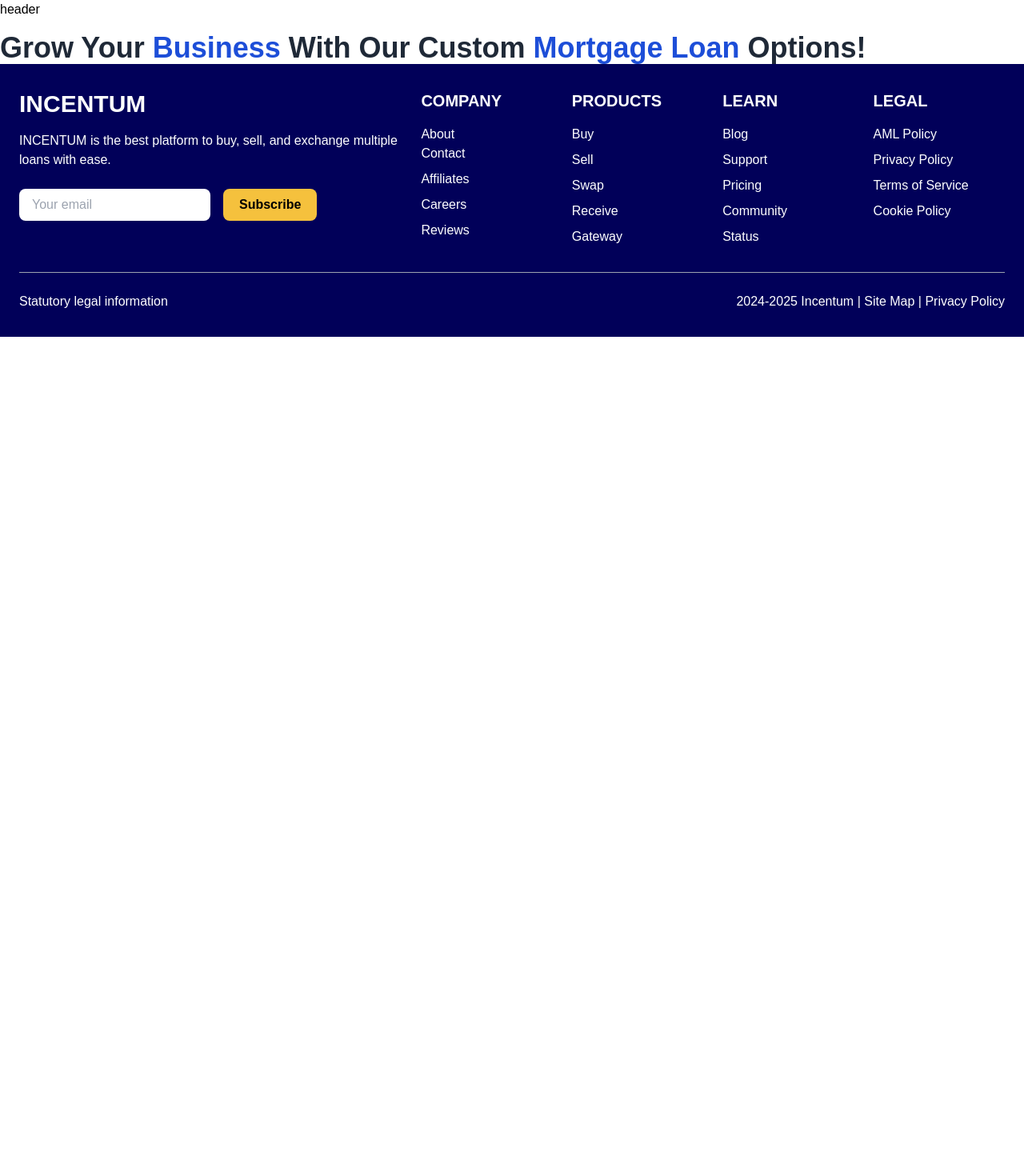
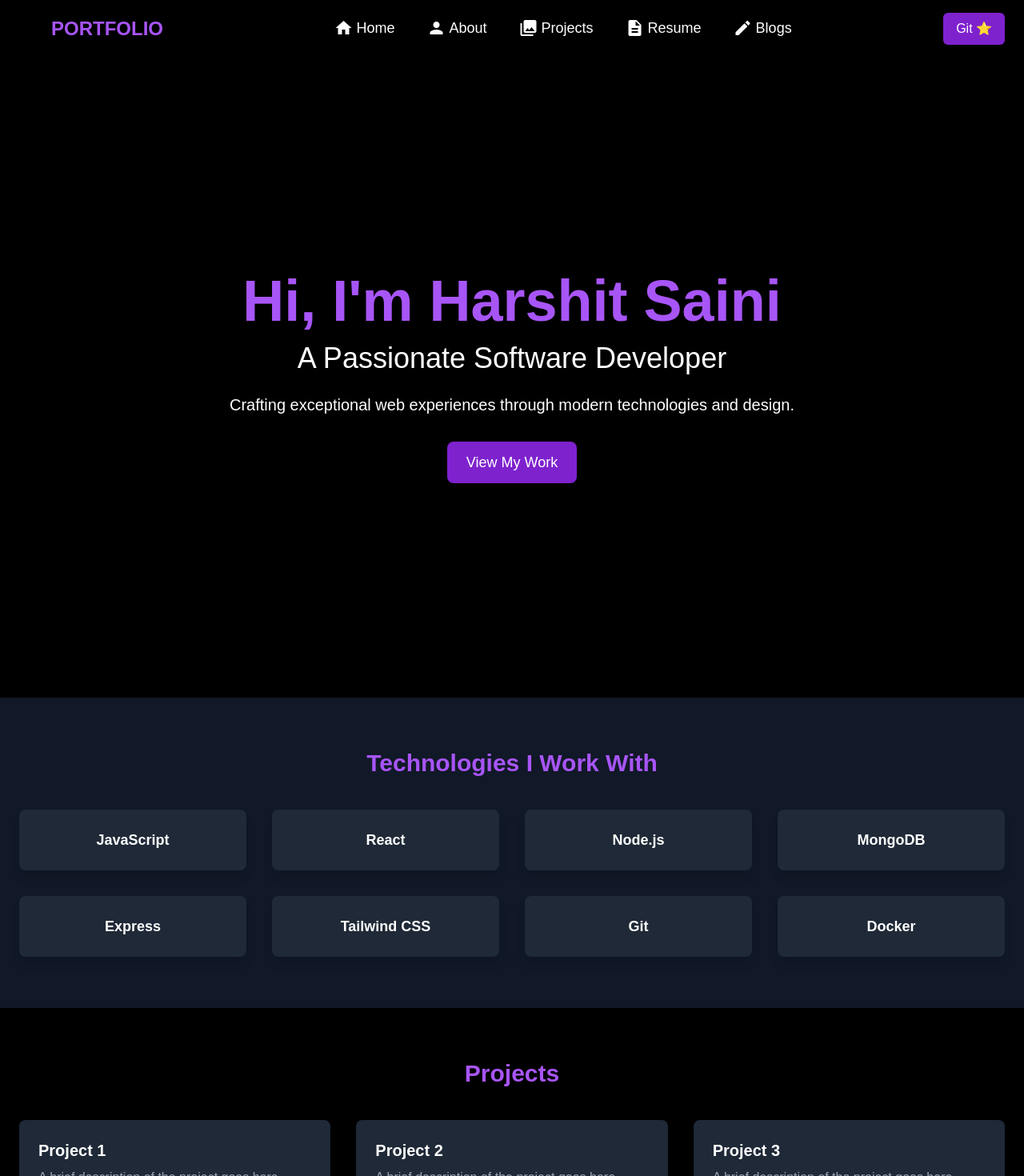
Before and after one commit to harshitsaini01/Portfolio, a React (Vite) app: page / in a window 1280 px wide. Shown: the top 1470 px of the page at 80% size. Before the commit the page ends 800 px from the top, so only its background shows below. Built offline with nearby package versions, Linux system fonts and the light colour scheme; the HTML template or start-up script is replaced by a standard one.

Commit message:
Second push

```diff
--- a/index.html
+++ b/index.html
@@ -3,6 +3,11 @@
   <head>
     <meta charset="UTF-8" />
     <link rel="icon" type="image/svg+xml" href="/vite.svg" />
+    <link
+  href="https://fonts.googleapis.com/icon?family=Material+Icons"
+  rel="stylesheet"
+>
+
     <meta name="viewport" content="width=device-width, initial-scale=1.0" />
     <title>Portfolio</title>
   </head>
--- a/package.json
+++ b/package.json
@@ -10,6 +10,7 @@
     "preview": "vite preview"
   },
   "dependencies": {
+    "framer-motion": "^11.15.0",
     "react": "^18.3.1",
     "react-dom": "^18.3.1",
     "react-router-dom": "^7.1.1"
--- a/src/components/layout/Footer.jsx
+++ b/src/components/layout/Footer.jsx
@@ -1,24 +1,23 @@
 import React from "react";
-import { Link, useNavigate } from "react-router-dom";
-
+import { Link } from "react-router-dom";
 
 const Footer = () => {
   return (
-    <footer className="bg-[#010059] text-white py-8 px-6 ">
+    <footer className="bg-black text-white py-8 px-6">
       <div className="max-w-screen-xl mx-auto grid grid-cols-1 md:grid-cols-5 gap-6">
         {/* Left Section */}
         <div className="col-span-2">
-          <h1 className="text-2xl md:text-3xl font-bold">INCENTUM</h1>
-          <p className="mt-4 text-sm md:text-base">
-            INCENTUM is the best platform to buy, sell, and exchange multiple loans with ease.
-          </p>
+          <h1 className="text-2xl font-bold text-purple-500 hover:scale-110 transition-transform duration-300">
+            PORTFOLIO
+          </h1>
+
           <div className="mt-6 flex flex-col sm:flex-row space-y-4 sm:space-y-0">
             <input
               type="email"
               placeholder="Your email"
-              className="px-4 py-2 text-sm md:text-base text-black focus:outline-none rounded-lg w-full sm:w-auto"
+              className="px-4 py-2 text-sm text-black focus:outline-none rounded-lg w-full sm:w-auto"
             />
-            <button className="bg-[#F5C13D] px-5 py-2 text-black text-sm md:text-base font-bold rounded-lg sm:ml-4 hover:bg-[#F5C13D] transition">
+            <button className="bg-purple-700 px-5 py-2 text-white font-bold rounded-lg sm:ml-4 hover:bg-purple-600 hover:scale-105 transition-transform duration-300">
               Subscribe
             </button>
           </div>
@@ -28,62 +27,49 @@ const Footer = () => {
         <div className="col-span-3 grid grid-cols-2 md:grid-cols-4 gap-6">
           {/* Company Section */}
           <div>
-            <h3 className="text-lg md:text-xl font-bold uppercase">Company</h3>
-            <ul className="mt-4 space-y-2 text-sm md:text-base">
-              <Link to = "/about-us" >
-              <li>About</li>
+            <h3 className="text-lg font-bold uppercase">Company</h3>
+            <ul className="mt-4 space-y-2 text-sm">
+              <Link to="/about" className="hover:text-purple-500">
+                <li>About</li>
               </Link>
-              <Link to = "/contact-us" >
-              <li> Contact </li>
-              </Link>
-              <li>Affiliates</li>
-              <li>Careers</li>
-              <li>Reviews</li>
             </ul>
           </div>
 
           {/* Products Section */}
           <div>
-            <h3 className="text-lg md:text-xl font-bold uppercase">Products</h3>
-            <ul className="mt-4 space-y-2 text-sm md:text-base">
-              <li>Buy</li>
-              <li>Sell</li>
-              <li>Swap</li>
-              <li>Receive</li>
-              <li>Gateway</li>
+            <h3 className="text-lg font-bold uppercase">Products</h3>
+            <ul className="mt-4 space-y-2 text-sm">
+              <Link to="/contact" className="hover:text-purple-500">
+                <li>Contact</li>
+              </Link>
             </ul>
           </div>
 
           {/* Learn Section */}
           <div>
-            <h3 className="text-lg md:text-xl font-bold uppercase">Learn</h3>
-            <ul className="mt-4 space-y-2 text-sm md:text-base">
-              <li>Blog</li>
-              <li>Support</li>
-              <li>Pricing</li>
-              <li>Community</li>
-              <li>Status</li>
+            <h3 className="text-lg font-bold uppercase">Learn</h3>
+            <ul className="mt-4 space-y-2 text-sm">
+              <Link to="/blogs" className="hover:text-purple-500">
+                <li>Blog</li>
+              </Link>
             </ul>
           </div>
 
           {/* Legal Section */}
           <div>
-            <h3 className="text-lg md:text-xl font-bold uppercase">Legal</h3>
-            <ul className="mt-4 space-y-2 text-sm md:text-base">
-              <li>AML Policy</li>
-              <li>Privacy Policy</li>
-              <li>Terms of Service</li>
-              <li>Cookie Policy</li>
+            <h3 className="text-lg font-bold uppercase">Legal</h3>
+            <ul className="mt-4 space-y-2 text-sm">
+              <li className="hover:text-purple-500">AML Policy</li>
             </ul>
           </div>
         </div>
       </div>
 
       {/* Bottom Section */}
-      <div className="border-t border-gray-400 mt-8 pt-6 flex flex-col sm:flex-row justify-between items-center text-sm md:text-base">
+      <div className="border-t border-gray-400 mt-8 pt-6 flex flex-col sm:flex-row justify-between items-center text-sm">
         <p className="text-center sm:text-left">Statutory legal information</p>
         <p className="text-center sm:text-right mt-4 sm:mt-0">
-          2024-2025 Incentum | Site Map | Privacy Policy
+          2024-2025 Harshit-Portfolio | Site Map | Privacy Policy
         </p>
       </div>
     </footer>
--- a/src/components/layout/Header.jsx
+++ b/src/components/layout/Header.jsx
@@ -1,9 +1,84 @@
-import React from 'react'
+import React from "react";
+import { Link } from "react-router-dom";
 
 export default function Header() {
   return (
-    <div>
-      <h1>header</h1>
-    </div>
-  )
+    <nav className="flex items-center justify-between px-6 py-4 bg-black text-white">
+      {/* Logo */}
+      <div className="text-2xl font-bold text-purple-500 pl-10 hover:scale-110 transition-transform duration-300">
+        PORTFOLIO
+      </div>
+
+      {/* Menu Items */}
+      <div className="hidden md:flex space-x-10 text-white items-center ml-6">
+        <Link
+          to="/"
+          className="flex flex-col items-center text-lg hover:text-purple-500 group"
+        >
+          <span className="flex items-center space-x-1">
+            <span className="material-icons">home</span>
+            <span>Home</span>
+          </span>
+          <span className="block w-0 h-0.5 bg-purple-500 group-hover:w-full transition-all duration-300"></span>
+        </Link>
+        <Link
+          to="/about"
+          className="flex flex-col items-center text-lg hover:text-purple-500 group"
+        >
+          <span className="flex items-center space-x-1">
+            <span className="material-icons">person</span>
+            <span>About</span>
+          </span>
+          <span className="block w-0 h-0.5 bg-purple-500 group-hover:w-full transition-all duration-300"></span>
+        </Link>
+        <Link
+          to="/projects"
+          className="flex flex-col items-center text-lg hover:text-purple-500 group"
+        >
+          <span className="flex items-center space-x-1">
+            <span className="material-icons">collections</span>
+            <span>Projects</span>
+          </span>
+          <span className="block w-0 h-0.5 bg-purple-500 group-hover:w-full transition-all duration-300"></span>
+        </Link>
+        <Link
+          to="/resume"
+          className="flex flex-col items-center text-lg hover:text-purple-500 group"
+        >
+          <span className="flex items-center space-x-1">
+            <span className="material-icons">description</span>
+            <span>Resume</span>
+          </span>
+          <span className="block w-0 h-0.5 bg-purple-500 group-hover:w-full transition-all duration-300"></span>
+        </Link>
+        <Link
+          to="/blogs"
+          className="flex flex-col items-center text-lg hover:text-purple-500 group"
+        >
+          <span className="flex items-center space-x-1">
+            <span className="material-icons">edit</span>
+            <span>Blogs</span>
+          </span>
+          <span className="block w-0 h-0.5 bg-purple-500 group-hover:w-full transition-all duration-300"></span>
+        </Link>
+      </div>
+
+      {/* GitHub and Star Button */}
+      <div className="hidden md:flex items-center space-x-4">
+        <a
+          href="https://github.com/harshitsaini01/Portfolio"
+          target="_blank"
+          rel="noopener noreferrer"
+          className="bg-purple-700 text-white px-4 py-2 rounded-md hover:bg-purple-600 hover:scale-105 transition-transform duration-300"
+        >
+          Git ⭐
+        </a>
+      </div>
+
+      {/* Hamburger Menu */}
+      <div className="flex md:hidden">
+        <button className="text-white">☰</button>
+      </div>
+    </nav>
+  );
 }
--- a/src/pages/Homepage.jsx
+++ b/src/pages/Homepage.jsx
@@ -1,12 +1,114 @@
-import React from 'react'
+import React from "react";
+import { Link } from "react-router-dom";
+import { motion } from "framer-motion";
 
-export default function Homepage() {
+const Homepage = () => {
   return (
-    <div>
-     <h2 className="text-2xl sm:text-4xl font-bold text-gray-800 mt-4">
-              Grow Your <span className="text-blue-700"> Business</span> With Our Custom
-                <span className="text-blue-700"> Mortgage Loan</span> Options!
-              </h2>
-              </div>
-  )
-}
+    <div className="bg-black text-white min-h-screen">
+      {/* Hero Section */}
+      <section className="flex flex-col items-center justify-center text-center min-h-screen">
+        <motion.h1
+          className="text-5xl md:text-7xl font-bold text-purple-500"
+          initial={{ opacity: 0, y: -50 }}
+          animate={{ opacity: 1, y: 0 }}
+          transition={{ duration: 1 }}
+        >
+          Hi, I'm Harshit Saini
+        </motion.h1>
+
+        <motion.h2
+          className="text-2xl md:text-4xl mt-4"
+          initial={{ opacity: 0, y: 50 }}
+          animate={{ opacity: 1, y: 0 }}
+          transition={{ duration: 1.5 }}
+        >
+          A Passionate Software Developer
+        </motion.h2>
+
+        <motion.p
+          className="mt-6 text-lg md:text-xl max-w-3xl"
+          initial={{ opacity: 0 }}
+          animate={{ opacity: 1 }}
+          transition={{ duration: 2 }}
+        >
+          Crafting exceptional web experiences through modern technologies and design.
+        </motion.p>
+
+        <motion.a
+          href="#projects"
+          className="mt-8 px-6 py-3 bg-purple-700 text-white rounded-lg text-lg hover:bg-purple-600 hover:scale-105 transition-transform duration-300"
+          whileHover={{ scale: 1.1 }}
+        >
+          View My Work
+        </motion.a>
+      </section>
+
+      {/* Skills Section */}
+      <section className="py-16 px-6 bg-gray-900">
+        <h3 className="text-3xl font-bold text-center mb-10 text-purple-500">
+          Technologies I Work With
+        </h3>
+
+        <div className="grid grid-cols-2 md:grid-cols-4 gap-8 text-center">
+          {["JavaScript", "React", "Node.js", "MongoDB", "Express", "Tailwind CSS", "Git", "Docker"].map((tech, index) => (
+            <motion.div
+              key={index}
+              className="p-6 rounded-lg bg-gray-800 shadow-lg hover:shadow-purple-500 transition-shadow duration-300"
+              whileHover={{ scale: 1.1 }}
+            >
+              <span className="text-lg font-bold">{tech}</span>
+            </motion.div>
+          ))}
+        </div>
+      </section>
+
+      {/* Projects Section */}
+      <section id="projects" className="py-16 px-6">
+        <h3 className="text-3xl font-bold text-center mb-10 text-purple-500">
+          Projects
+        </h3>
+
+        <div className="grid grid-cols-1 md:grid-cols-2 lg:grid-cols-3 gap-8">
+          {[1, 2, 3].map((project) => (
+            <motion.div
+              key={project}
+              className="p-6 bg-gray-800 rounded-lg shadow-lg hover:shadow-purple-500 transition-shadow duration-300"
+              whileHover={{ scale: 1.05 }}
+            >
+              <h4 className="text-xl font-bold">Project {project}</h4>
+              <p className="mt-2 text-gray-400">
+                A brief description of the project goes here.
+              </p>
+              <Link
+                to={`/project-${project}`}
+                className="block mt-4 text-purple-500 hover:text-purple-400"
+              >
+                View Details →
+              </Link>
+            </motion.div>
+          ))}
+        </div>
+      </section>
+
+      {/* Contact Section */}
+      <section className="py-16 px-6 bg-gray-900">
+        <h3 className="text-3xl font-bold text-center mb-10 text-purple-500">
+          Get In Touch
+        </h3>
+
+        <div className="flex justify-center">
+          <motion.a
+            href="mailto:example@email.com"
+            className="px-6 py-3 bg-purple-700 text-white rounded-lg text-lg hover:bg-purple-600 hover:scale-105 transition-transform duration-300"
+            whileHover={{ scale: 1.1 }}
+          >
+            Contact Me
+          </motion.a>
+        </div>
+      </section>
+
+    </div>
+  );
+};
+
+export default Homepage;
```
Also changed, not shown: 1 other file (tests, documents, lock files or other folders).
